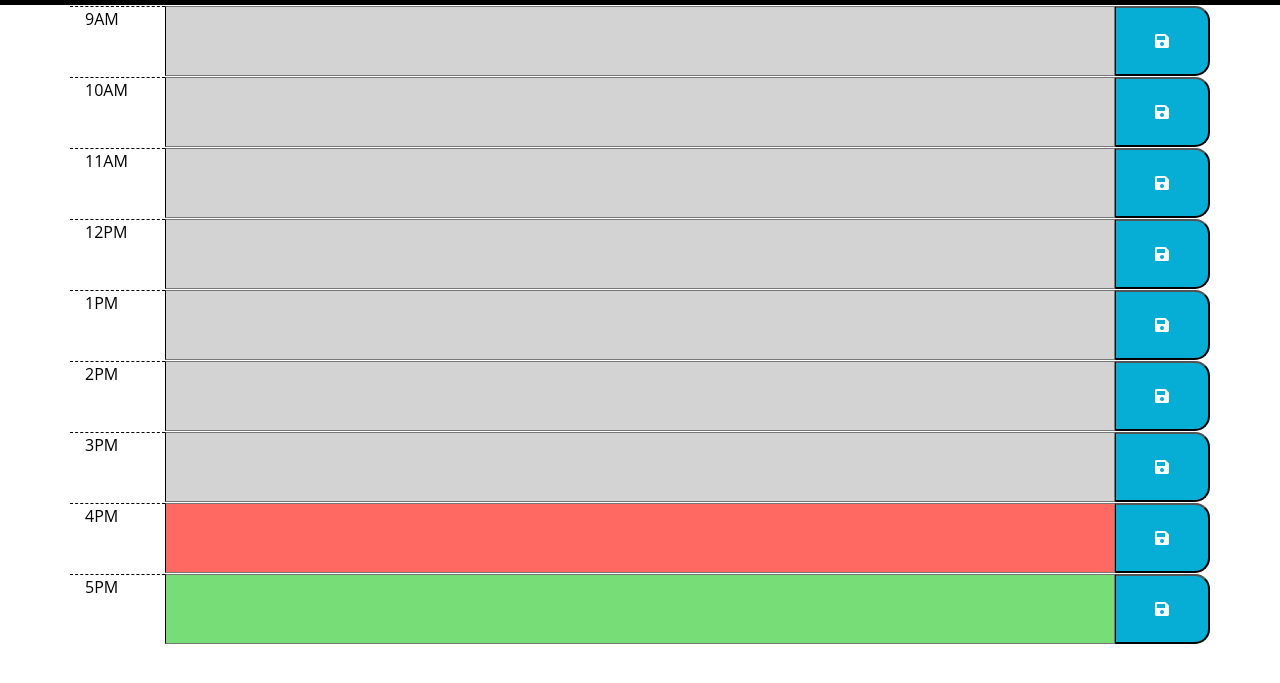
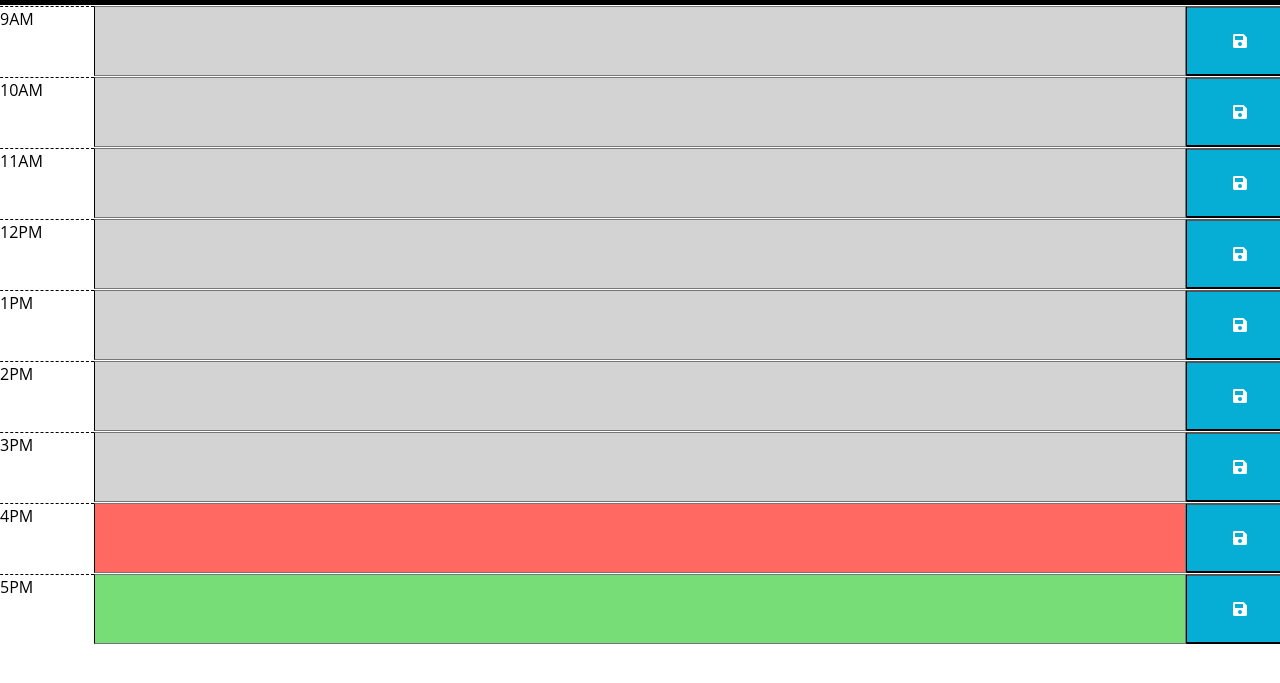
Before and after one commit to Atlas-Ware/workDayScheduler_05, a plain HTML site: page index.html in a window 1280 px wide. Shown: the part 101-784 px from the top of the page. Drawn offline with nearby package versions, Linux system fonts and the light colour scheme.

Commit message:
reworked HTML & CSS

```diff
--- a/Assets/css/style.css
+++ b/Assets/css/style.css
@@ -1,3 +1,4 @@
+/* Static Styles */
 header {
   border: 5px solid black;
   text-align: center;
@@ -6,29 +7,11 @@ header {
 body {
   font-family: 'Open Sans', sans-serif;
   font-size: 16px;
-}
-
-.container {
   border: 5px;
-}
-
-textarea {
-  background: transparent;
-  resize: none;
-  color: #000000;
-  border-left: 1px solid black;
-  padding: 10px;
-}
-
-textarea {
-  white-space: pre-wrap;
 }
 
 .time {
   border-radius: 15px;
-}
-
-.row {
   border-top: 1px solid white;
 }
 
@@ -38,6 +21,24 @@ textarea {
   border-top: 1px dashed #000000;
 }
 
+textarea {
+  background: transparent;
+  resize: none;
+  color: #000000;
+  border-left: 1px solid black;
+  padding: 10px;
+  white-space: pre-wrap;
+}
+
+button {
+  border-left: 1px solid black;
+  border-top-right-radius: 15px;
+  border-bottom-right-radius: 15px;
+  background-color: #06aed5;
+  color: white;
+}
+
+/* Conditional Styles */
 .past {
   background-color: #d3d3d3;
   color: white;
@@ -52,11 +53,3 @@ textarea {
   background-color: #77dd77;
   color: white;
 }
-
-button {
-  border-left: 1px solid black;
-  border-top-right-radius: 15px;
-  border-bottom-right-radius: 15px;
-  background-color: #06aed5;
-  color: white;
-}
--- a/Assets/js/script.js
+++ b/Assets/js/script.js
@@ -45,7 +45,7 @@ $(document).ready(function () {
     }
 
 // Returns info that was typed into local storage and keeps it, even if browser is refreshed
-    $("#hour9 textarea").val(localStorage.getItem("hour9"));
+    $("#hour09 textarea").val(localStorage.getItem("hour09"));
     $("#hour10 textarea").val(localStorage.getItem("hour10"));
     $("#hour11 textarea").val(localStorage.getItem("hour11"));
     $("#hour12 textarea").val(localStorage.getItem("hour12"));
--- a/index.html
+++ b/index.html
@@ -3,23 +3,22 @@
   <head>
     <meta charset="UTF-8" />
     <meta name="viewport" content="width=device-width, initial-scale=1.0" />
-    <meta http-equiv="X-UA-Compatible" content="ie=edge" />
     <link rel="stylesheet" href="https://stackpath.bootstrapcdn.com/bootstrap/4.3.1/css/bootstrap.min.css" />
     <link rel="stylesheet" href="https://use.fontawesome.com/releases/v5.8.1/css/all.css"/>
     <link rel="stylesheet" href="Assets/css/style.css" />
-    <title>Albistu Work Day Scheduler</title>
+    <title>Albistu Work Day Schedule</title>
   </head>
 
-  <body>
-    <header>
+
+<header>
       <h1>Work Day calendar App</h1>
       <p id="today"></p>
-    </header>
+</header>
 
-    <div class="container">
+<body>
 <!--Edited the hour blocks as indicated by the previous comment that was posted here
 as part of the original code given to us by UCF-->
-        <div id="hour9" class="row time">
+        <div id="hour09" class="row time">
           <div class="col hour">9AM</div>
           <textarea class="col-md-10">
           </textarea>
@@ -87,5 +86,5 @@ as part of the original code given to us by UCF-->
     <script src="https://code.jquery.com/jquery-3.4.1.min.js"></script>
     <script src="https://cdnjs.cloudflare.com/ajax/libs/moment.js/2.24.0/moment.min.js"></script>
     <script src="Assets/js/script.js"></script>
-  </body>
+</body>
 </html>
```
